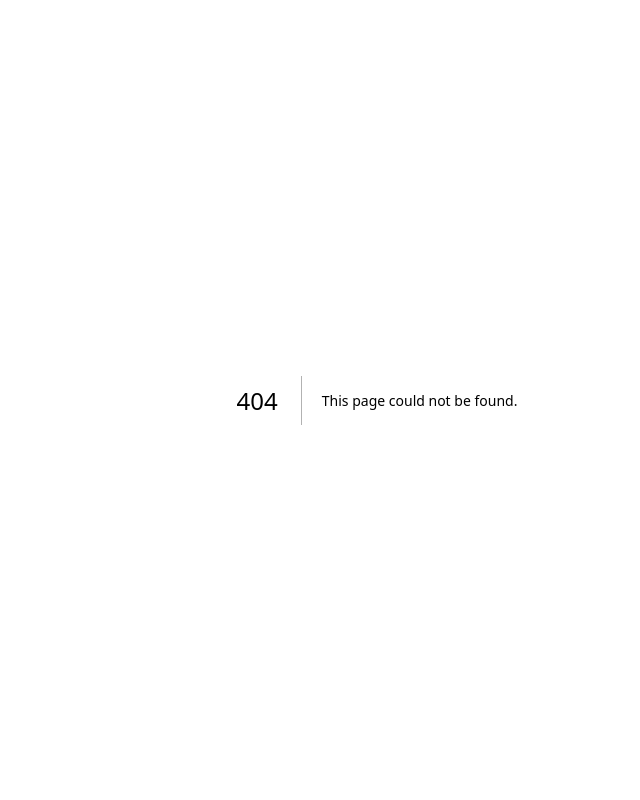
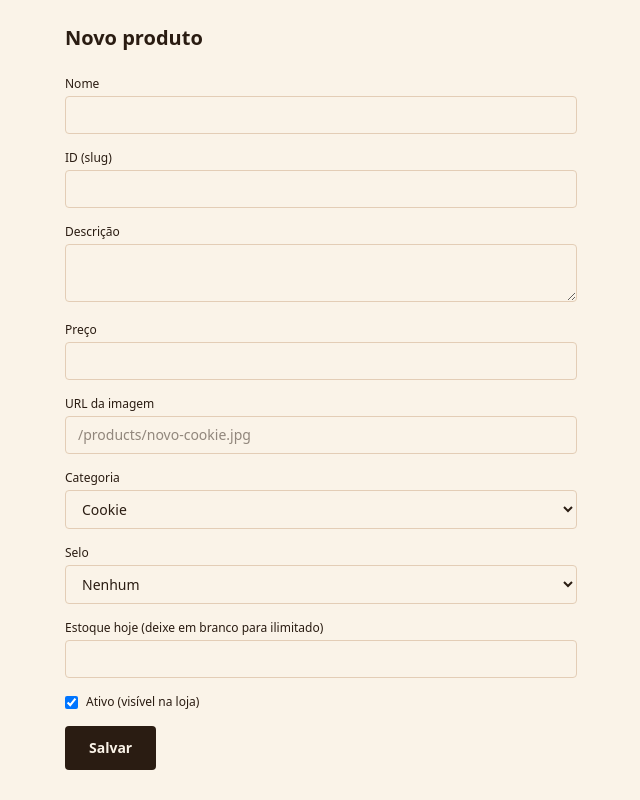
Before and after one commit to alissonn32-pixel/cookie-and-love, a Next.js app: page /admin/products/new in a window 1280 px wide. Before the commit this address had no page. Shown: the whole page, without its empty margins (263-903 px from the left). Built offline with nearby package versions, Linux system fonts and the light colour scheme.

Commit message:
feat: add new product admin page

```diff
--- /dev/null
+++ b/app/admin/products/new/page.tsx
@@ -0,0 +1,10 @@
+import { ProductForm } from "@/components/admin/ProductForm";
+
+export default function NewProductPage() {
+  return (
+    <main className="max-w-2xl mx-auto p-6">
+      <h1 className="font-display font-bold text-xl mb-6">Novo produto</h1>
+      <ProductForm />
+    </main>
+  );
+}
```
